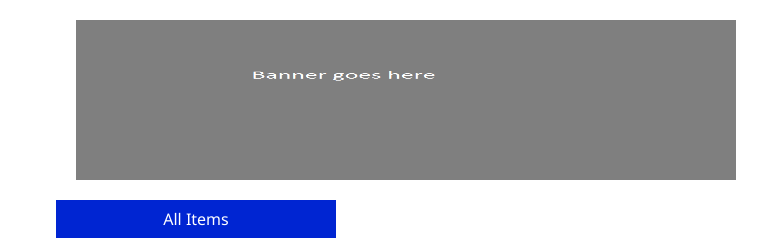
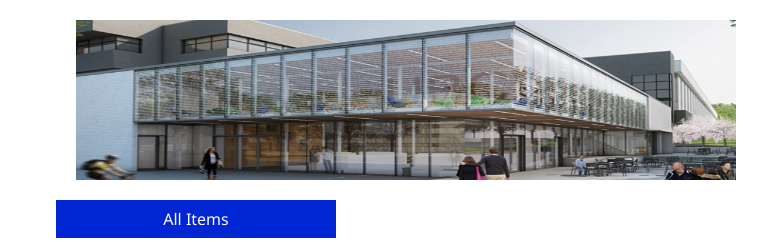
Before and after one commit to masonpimentel/ubc-mock-bookstore, a plain HTML site: page index.html in a window 1280 px wide. Shown: the top 242 px of the page, 384-1151 px from the left. Drawn offline with nearby package versions, Linux system fonts and the light colour scheme.

Commit message:
Added proper banner photo with cropped dimensions to fit the page better. A little stretched to fit but should be fine.

```diff
--- a/index.html
+++ b/index.html
@@ -14,7 +14,7 @@
                 <img id="logo" src="images\Bookstore.jpg" alt="Logo" width="200px">
             </div>
             <div class="col-70percent">
-                <img id="welcomeBanner" src="images\Banner.png" alt="Banner" width="700px" height="200">
+                <img id="welcomeBanner" src="images\Banner.jpg" alt="Banner" width="700px" height="200">
             </div>
         </div>
 
```
Also changed, not shown: images/Banner.jpg (added).
